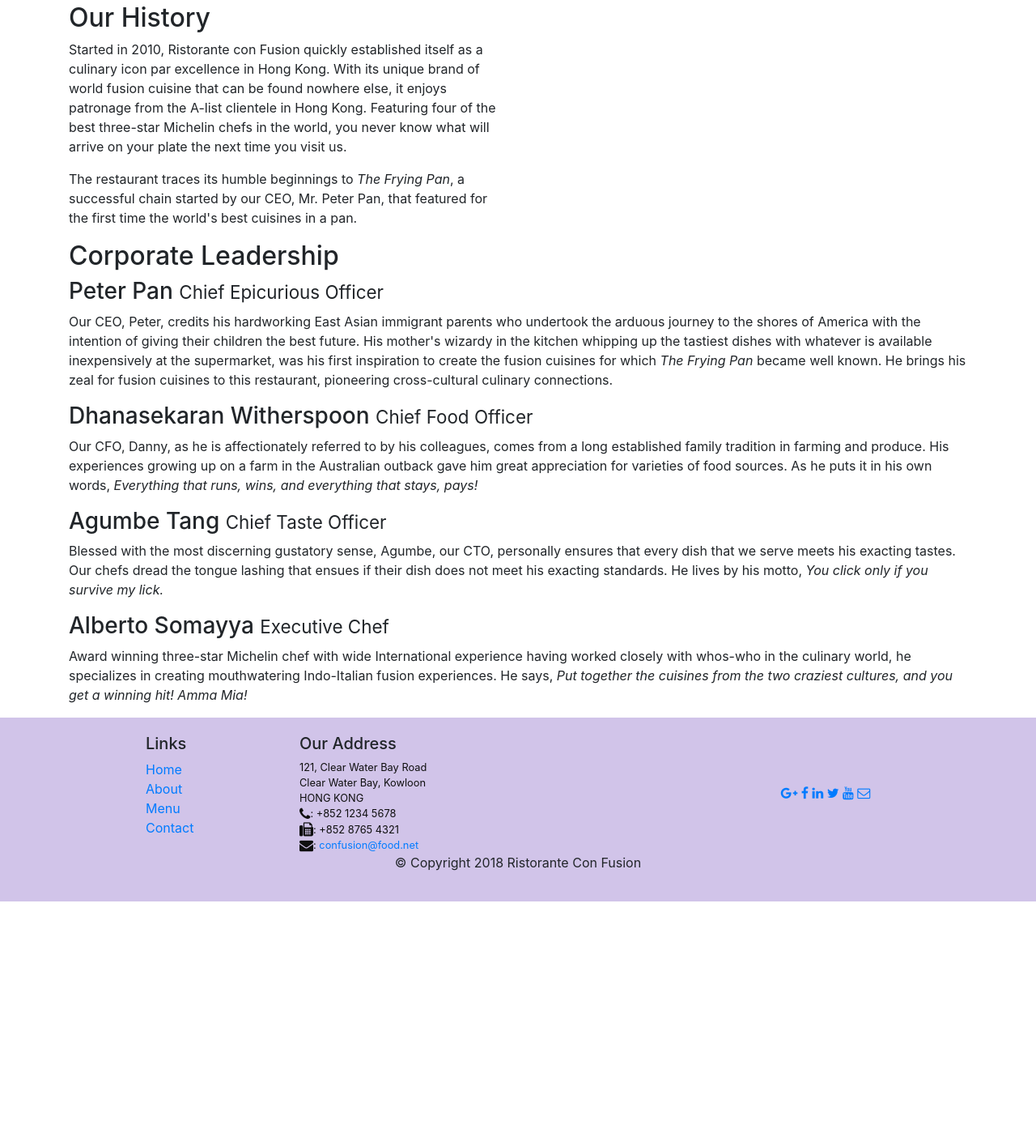
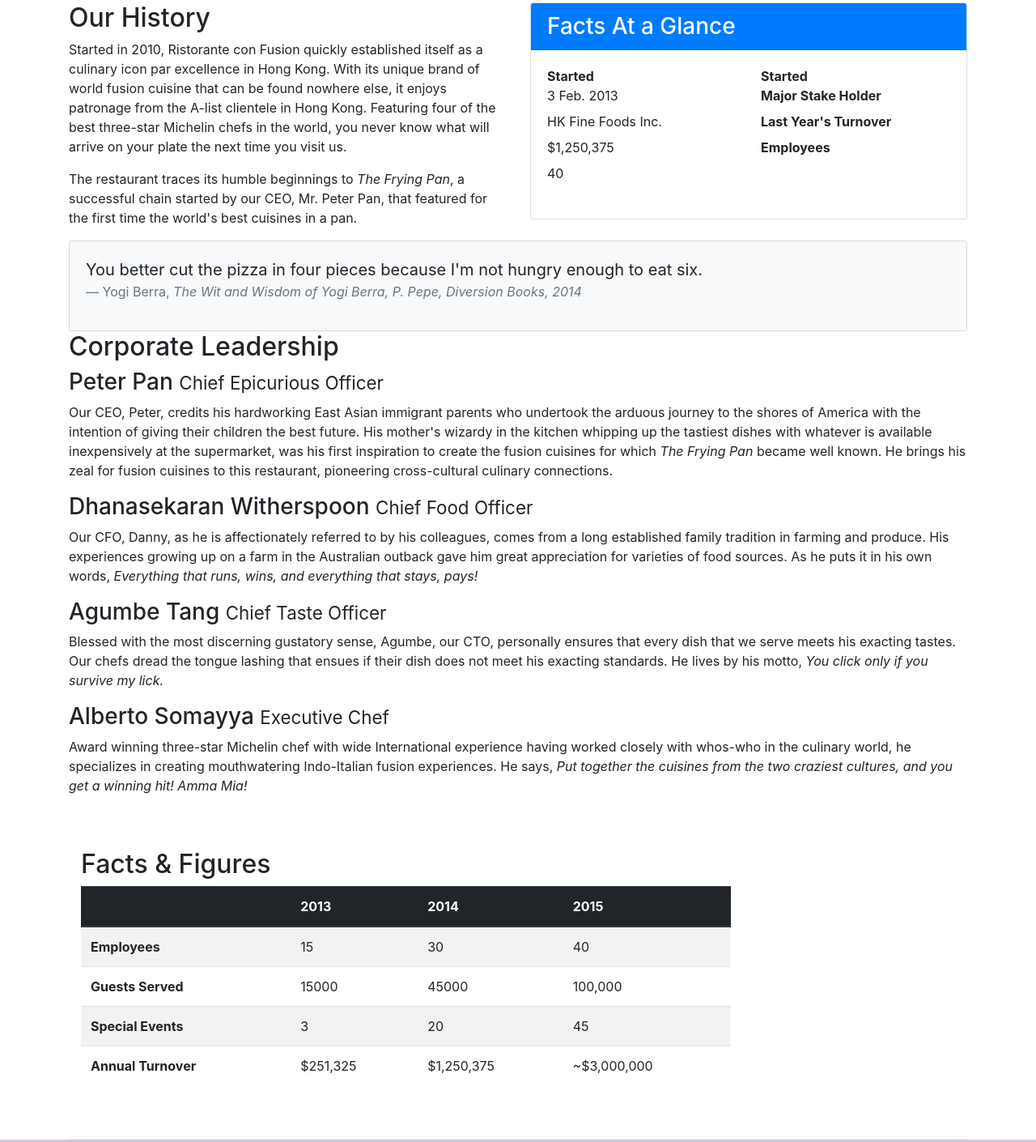
Before and after one commit to AliMatias/coursera-react, a website: page bootstrap-test1/aboutus.html in a window 1280 px wide. Shown: the part 462-1872 px from the top of the page at 81% size. Before the commit the page ends 1575 px from the top, so only its background shows below. Drawn offline with nearby package versions, Linux system fonts and the light colour scheme.

Commit message:
tables and cards

```diff
--- a/bootstrap-test1/aboutus.html
+++ b/bootstrap-test1/aboutus.html
@@ -79,7 +79,35 @@
                 <p>Started in 2010, Ristorante con Fusion quickly established itself as a culinary icon par excellence in Hong Kong. With its unique brand of world fusion cuisine that can be found nowhere else, it enjoys patronage from the A-list clientele in Hong Kong.  Featuring four of the best three-star Michelin chefs in the world, you never know what will arrive on your plate the next time you visit us.</p>
                 <p>The restaurant traces its humble beginnings to <em>The Frying Pan</em>, a successful chain started by our CEO, Mr. Peter Pan, that featured for the first time the world's best cuisines in a pan.</p>
             </div>
-            <div>
+            <div class="col-sm">
+                <div class="card">
+                    <h3 class="card-header bg-primary text-white">Facts At a Glance</h3>
+                    <div class="card-body">
+                        <dl class="row">
+                            <dt class="col-6">Started</dt>
+                            <dt class="col-6">Started</dt>
+                            <dd class="col-6">3 Feb. 2013</dd>
+                            <dt class="col-6">Major Stake Holder</dt>
+                            <dd class="col-6">HK Fine Foods Inc.</dd>
+                            <dt class="col-6">Last Year's Turnover</dt>
+                            <dd class="col-6">$1,250,375</dd>
+                            <dt class="col-6">Employees</dt>
+                            <dd class="col-6">40</dd>
+                        </dl>
+                    </div>
+                </div>
+            </div>
+            <div class="col-12">
+                <div class="card card-body bg-light">
+                    <blockquote class="blockquote">
+                        <p class="mb-0">You better cut the pizza in four pieces because
+                            I'm not hungry enough to eat six.</p>
+                        <footer class="blockquote-footer">Yogi Berra,
+                            <cite title="Source Title">The Wit and Wisdom of Yogi Berra,
+                            P. Pepe, Diversion Books, 2014</cite>
+                        </footer>
+                    </blockquote>
+                </div>
             </div>
         </div>
 
@@ -96,6 +124,50 @@
                 <h3>Alberto Somayya <small>Executive Chef</small></h3>
                 <p class="d-none d-sm-block">Award winning three-star Michelin chef with wide International experience having worked closely with whos-who in the culinary world, he specializes in creating mouthwatering Indo-Italian fusion experiences. He says, <em>Put together the cuisines from the two craziest cultures, and you get a winning hit! Amma Mia!</em></p>
             </div>
+       </div>
+       <div class="row row-content">
+            <div class="col-12 col-sm-9">
+                <h2>Facts &amp; Figures</h2>
+                <div class="table-responsive">
+                        <table class="table table-striped">
+                            <thead class="thead-dark">
+                                <tr>
+                                    <th>&nbsp;</th>
+                                    <th>2013</th>
+                                    <th>2014</th>
+                                    <th>2015</th>
+                                </tr>
+                            </thead>
+                            <tbody>
+                                <tr>
+                                    <th>Employees</th>
+                                    <td>15</td>
+                                    <td>30</td>
+                                    <td>40</td>
+                                </tr>
+                                <tr>
+                                    <th>Guests Served</th>
+                                    <td>15000</td>
+                                    <td>45000</td>
+                                    <td>100,000</td>
+                                </tr>
+                                <tr>
+                                    <th>Special Events</th>
+                                    <td>3</td>
+                                    <td>20</td>
+                                    <td>45</td>
+                                </tr>
+                                <tr>
+                                    <th>Annual Turnover</th>
+                                    <td>$251,325</td>
+                                    <td>$1,250,375</td>
+                                    <td>~$3,000,000</td>
+                                </tr>
+                            </tbody>
+                        </table>
+                    </div>
+            </div>
+            <div class="col-12 col-sm-3"></div>
        </div>
 
     </div>
```
